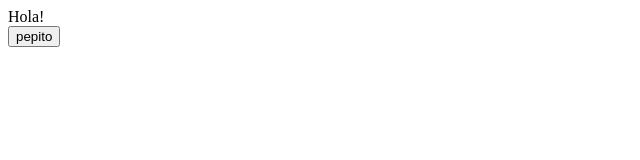
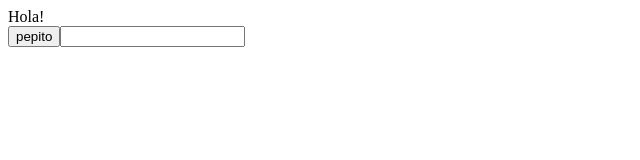
Before and after one commit to mikelgarciaurbina/kodify-chat-application, a React app: page / in a window 1280 px wide. Shown: the top 160 px of the page, without its empty margins (0-640 px from the left). Built offline with nearby package versions, Linux system fonts and the light colour scheme; the HTML template or start-up script is replaced by a standard one.

Commit message:
feat: add textfield component

```diff
--- a/src/App.tsx
+++ b/src/App.tsx
@@ -1,12 +1,15 @@
-import React from 'react';
+import React, { useState } from 'react';
 
-import { Button } from './components';
+import { Button, TextField } from './components';
 
 const App = () => {
+  const [message, setMessage] = useState('');
+
   return (
     <>
       <div>Hola!</div>
       <Button label="pepito" />
+      <TextField onChange={setMessage} value={message} />
     </>
   );
 };
--- /dev/null
+++ b/src/components/TextField/TextField.tsx
@@ -0,0 +1,16 @@
+import React from 'react';
+
+export interface TextFieldProps {
+  onChange: (value: string) => void;
+  value: string;
+}
+
+export const TextField = ({ onChange, value }: TextFieldProps) => {
+  return (
+    <input
+      type="text"
+      onChange={(e) => onChange(e.target.value)}
+      value={value}
+    />
+  );
+};
--- /dev/null
+++ b/src/components/TextField/index.ts
@@ -0,0 +1,3 @@
+import { TextField } from './TextField';
+
+export default TextField;
--- a/src/components/index.ts
+++ b/src/components/index.ts
@@ -1 +1,2 @@
 export { default as Button } from './Button';
+export { default as TextField } from './TextField';
```
Also changed, not shown: 2 other files (tests, documents, lock files or other folders).
